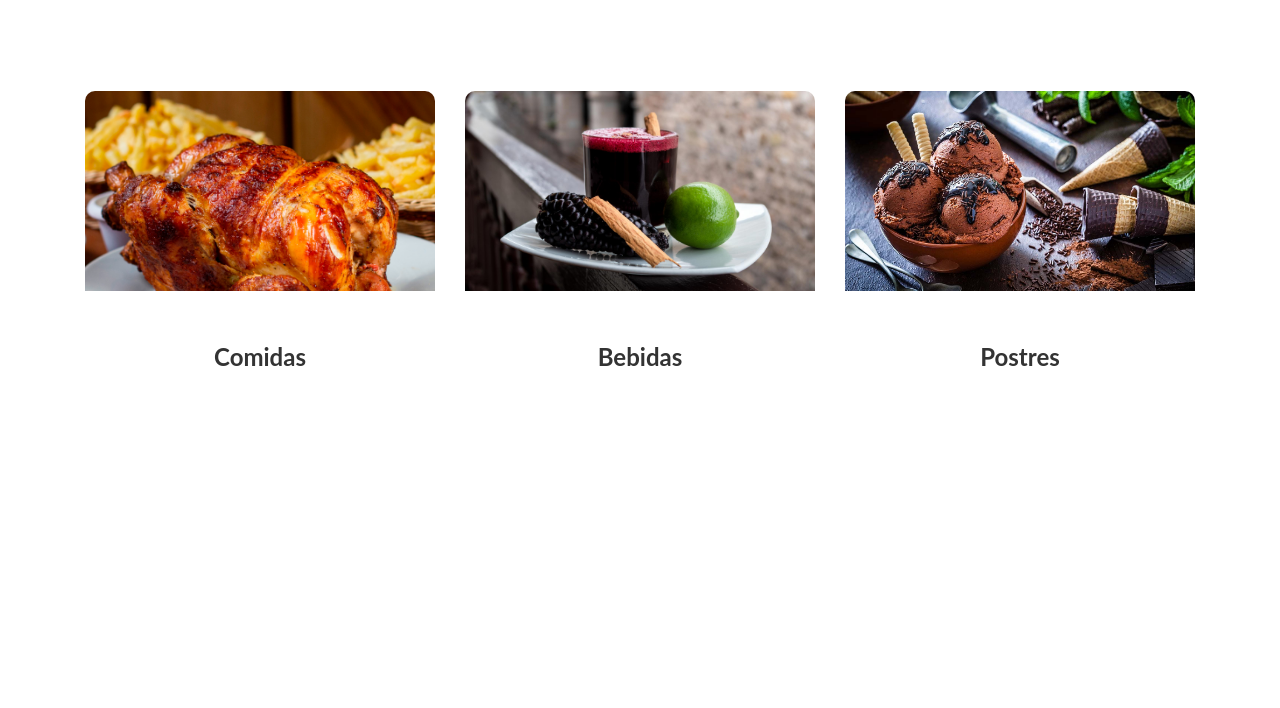
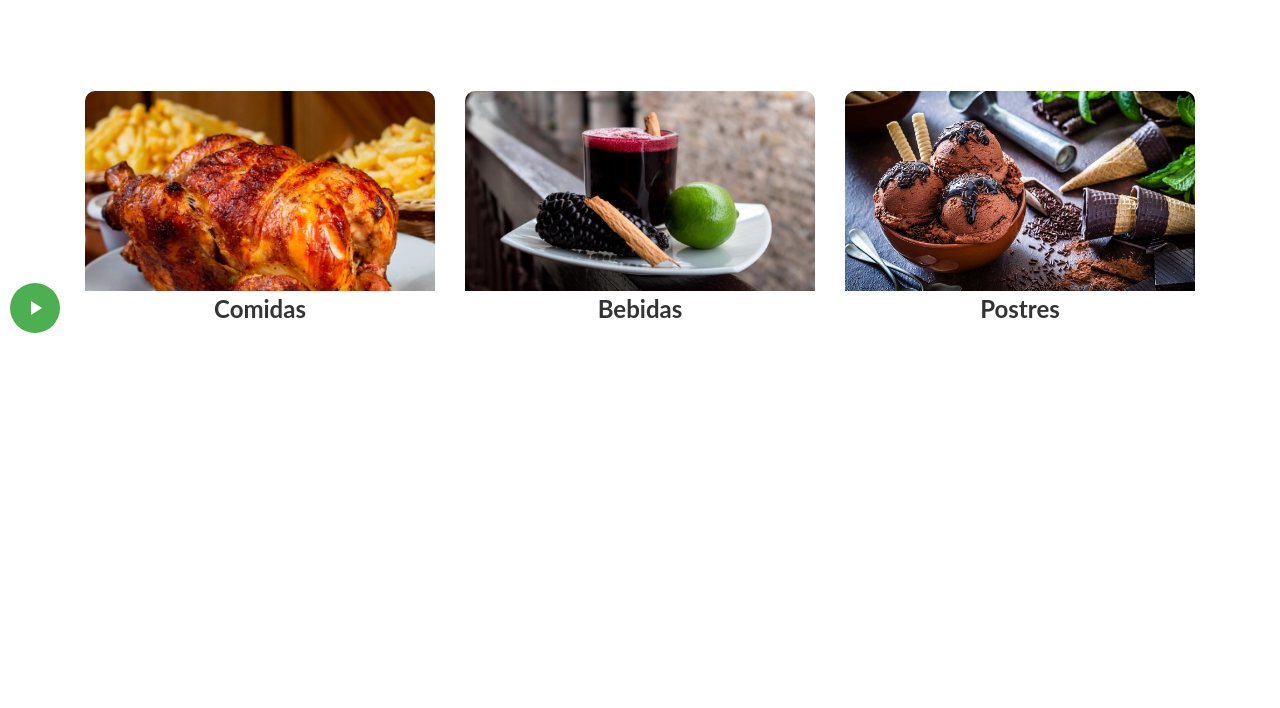
Before and after one commit to FlavioCorp/FlavioCorp.github.io, a plain HTML site: page index.html in a window 1280 px wide. Shown: the part 92-800 px from the top of the page. Drawn offline with Linux system fonts and the light colour scheme.

Commit message:
Add files via upload

```diff
--- a/index.html
+++ b/index.html
@@ -84,6 +84,18 @@
         <h1>Flavio Restaurante</h1>
         <p>¡Bienvenido!</p>
 
+        <!-- Botón para controlar la música de fondo -->
+        <button id="play-pause-btn" onclick="togglePlayPause()">
+            <!-- Ícono de play -->
+            <svg id="play-icon" class="icon" xmlns="http://www.w3.org/2000/svg" viewBox="0 0 24 24">
+                <path d="M8 5v14l11-7z"/>
+            </svg>
+            <!-- Ícono de pausa, inicialmente oculto -->
+            <svg id="pause-icon" class="icon" xmlns="http://www.w3.org/2000/svg" viewBox="0 0 24 24" style="display: none;">
+                <path d="M6 19h4V5H6zm8-14v14h4V5z"/>
+            </svg>
+        </button>
+
         <!-- Carrito de compras -->
         <div class="container-icon">
             <div class="container-cart-icon">
@@ -160,7 +172,6 @@
             </div>
         </div>
     </main>
-
     <!-- Footer con sección de comentarios -->
         <div class="comment-section">
             <h2>Deja tu comentario</h2>
@@ -179,11 +190,26 @@
             <div id="comments-list"></div>
         </div>
 
-
     <!-- Scripts al final para optimización de carga -->
     <script src="index.js"></script>
     <script src="script.js"></script>
     <script>
+        // Función para alternar entre play y pausa
+        function togglePlayPause() {
+            var audio = document.getElementById('bg-music');
+            var playIcon = document.getElementById('play-icon');
+            var pauseIcon = document.getElementById('pause-icon');
+
+            if (audio.paused) {
+                audio.play();
+                playIcon.style.display = 'none';
+                pauseIcon.style.display = 'inline';
+            } else {
+                audio.pause();
+                playIcon.style.display = 'inline';
+                pauseIcon.style.display = 'none';
+            }
+        }
 
         // Reproducir la música automáticamente al cargar la página
         document.addEventListener('DOMContentLoaded', function() {
--- a/styles.css
+++ b/styles.css
@@ -194,14 +194,14 @@ header{
 
 .info-product{
     padding: 15px 30px;
-    line-height: 4;
+    line-height: 0;
     display: flex;
     flex-direction: column;
     gap: 10px;
 }
 
 .price{
-    font-size: 18px;
+    font-size: -5px;
     font-weight: 900;
 }
 
```
